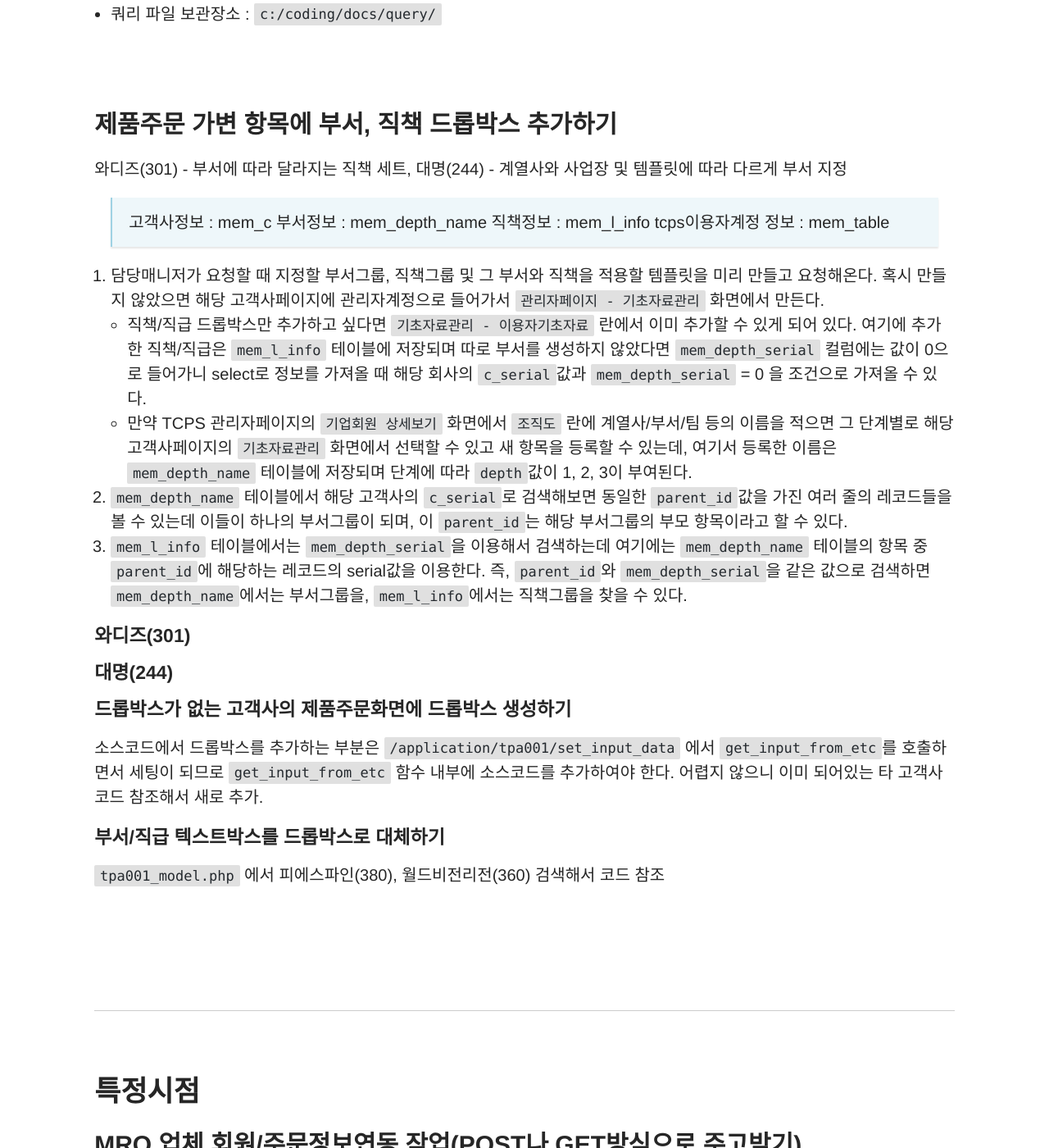
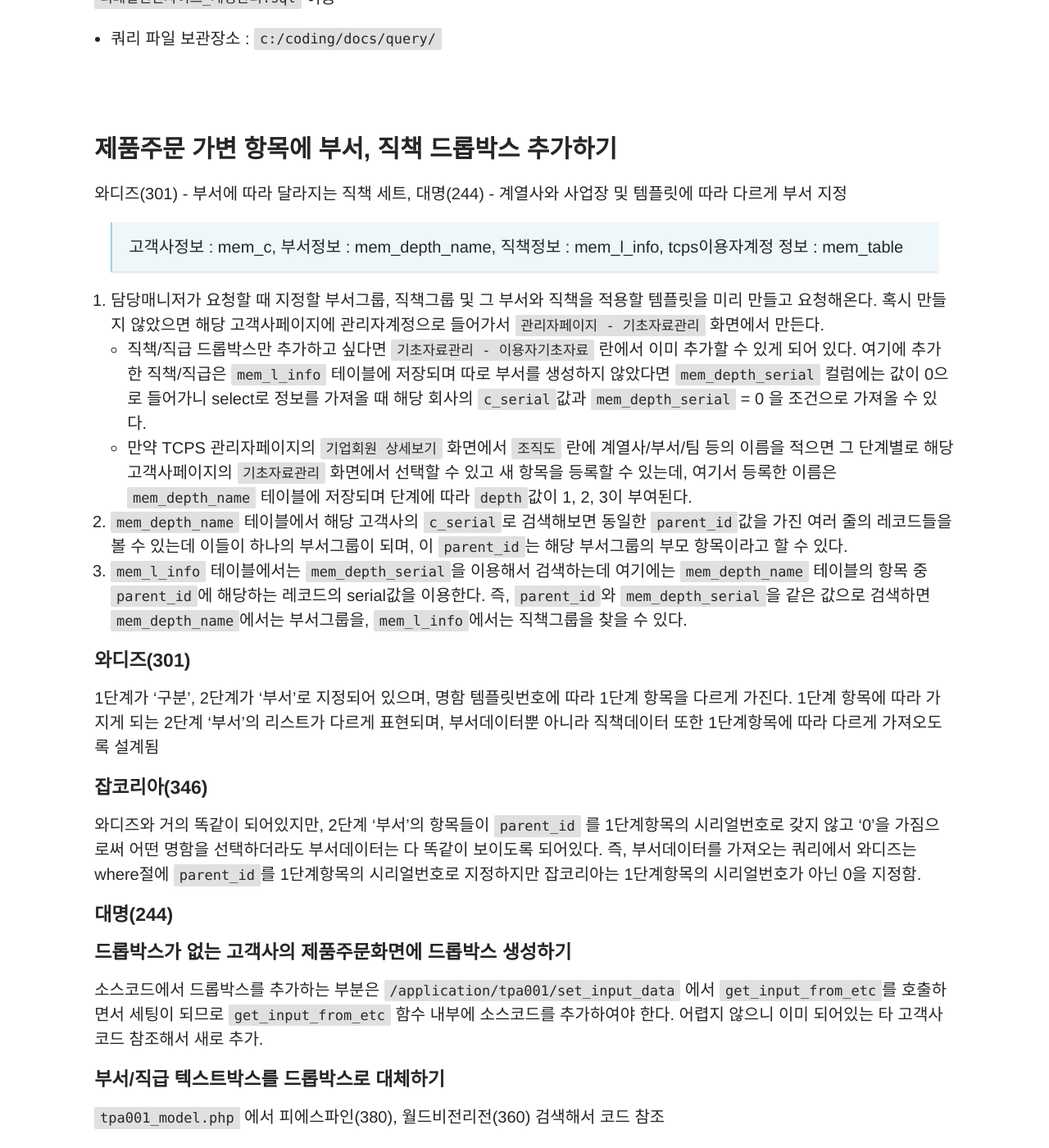
Before and after one commit to fffight88/fffight88.github.io, a Jekyll site: the page built from _jobdetail/tcps-management.md, in a window 1280 px wide and 1400 px high, scrolled down 11576 px. Shown: the whole window at 82% size. Built offline with Jekyll 4.4.1, drawn with Linux system fonts in a browser that asks for light colours; a script that is not in the unit is left out; comment, search, counter and statistics services are not loaded.

Commit message:
부서/직책 드롭박스 생성 방법 업데이트

```diff
--- a/_jobdetail/tcps-management.md
+++ b/_jobdetail/tcps-management.md
@@ -43,6 +43,7 @@ published: true
 	- [리테일앤인사이트 이용자계정 관리](#리테일앤인사이트-이용자계정-관리)
 	- [제품주문 가변 항목에 부서, 직책 드롭박스 추가하기](#제품주문-가변-항목에-부서-직책-드롭박스-추가하기)
 		- [와디즈(301)](#와디즈301)
+		- [잡코리아(346)](#잡코리아346)
 		- [대명(244)](#대명244)
 		- [드롭박스가 없는 고객사의 제품주문화면에 드롭박스 생성하기](#드롭박스가-없는-고객사의-제품주문화면에-드롭박스-생성하기)
 		- [부서/직급 텍스트박스를 드롭박스로 대체하기](#부서직급-텍스트박스를-드롭박스로-대체하기)
@@ -385,10 +386,7 @@ https://btb.tarapod.co.kr:8443/v2/INTERLOCK/newprint_c.php 문서에서 작업
 
 와디즈(301) - 부서에 따라 달라지는 직책 세트, 대명(244) - 계열사와 사업장 및 템플릿에 따라 다르게 부서 지정
 
-> 고객사정보 : mem_c
-> 부서정보 : mem_depth_name
-> 직책정보 : mem_l_info
-> tcps이용자계정 정보 : mem_table
+> 고객사정보 : mem_c, 부서정보 : mem_depth_name, 직책정보 : mem_l_info, tcps이용자계정 정보 : mem_table
 
 1. 담당매니저가 요청할 때 지정할 부서그룹, 직책그룹 및 그 부서와 직책을 적용할 템플릿을 미리 만들고 요청해온다. 혹시 만들지 않았으면 해당 고객사페이지에 관리자계정으로 들어가서 `관리자페이지 - 기초자료관리` 화면에서 만든다.
 	- 직책/직급 드롭박스만 추가하고 싶다면 `기초자료관리 - 이용자기초자료` 란에서 이미 추가할 수 있게 되어 있다. 여기에 추가한 직책/직급은 `mem_l_info` 테이블에 저장되며 따로 부서를 생성하지 않았다면 `mem_depth_serial` 컬럼에는 값이 0으로 들어가니 select로 정보를 가져올 때 해당 회사의 `c_serial`값과 `mem_depth_serial` = 0 을 조건으로 가져올 수 있다.
@@ -398,6 +396,11 @@ https://btb.tarapod.co.kr:8443/v2/INTERLOCK/newprint_c.php 문서에서 작업
 
 #### 와디즈(301)
 
+1단계가 '구분', 2단계가 '부서'로 지정되어 있으며, 명함 템플릿번호에 따라 1단계 항목을 다르게 가진다. 1단계 항목에 따라 가지게 되는 2단계 '부서'의 리스트가 다르게 표현되며, 부서데이터뿐 아니라 직책데이터 또한 1단계항목에 따라 다르게 가져오도록 설계됨
+
+#### 잡코리아(346)
+
+와디즈와 거의 똑같이 되어있지만, 2단계 '부서'의 항목들이 `parent_id` 를 1단계항목의 시리얼번호로 갖지 않고 '0'을 가짐으로써 어떤 명함을 선택하더라도 부서데이터는 다 똑같이 보이도록 되어있다. 즉, 부서데이터를 가져오는 쿼리에서 와디즈는 where절에 `parent_id`를 1단계항목의 시리얼번호로 지정하지만 잡코리아는 1단계항목의 시리얼번호가 아닌 0을 지정함.
 
 
 #### 대명(244)
```
